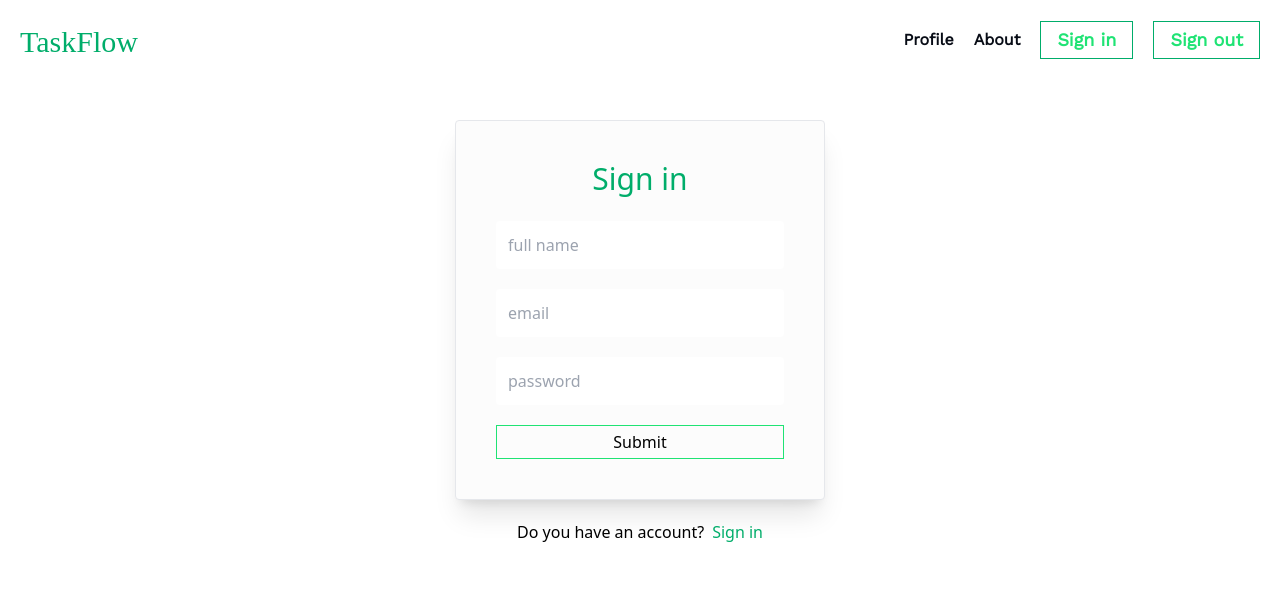
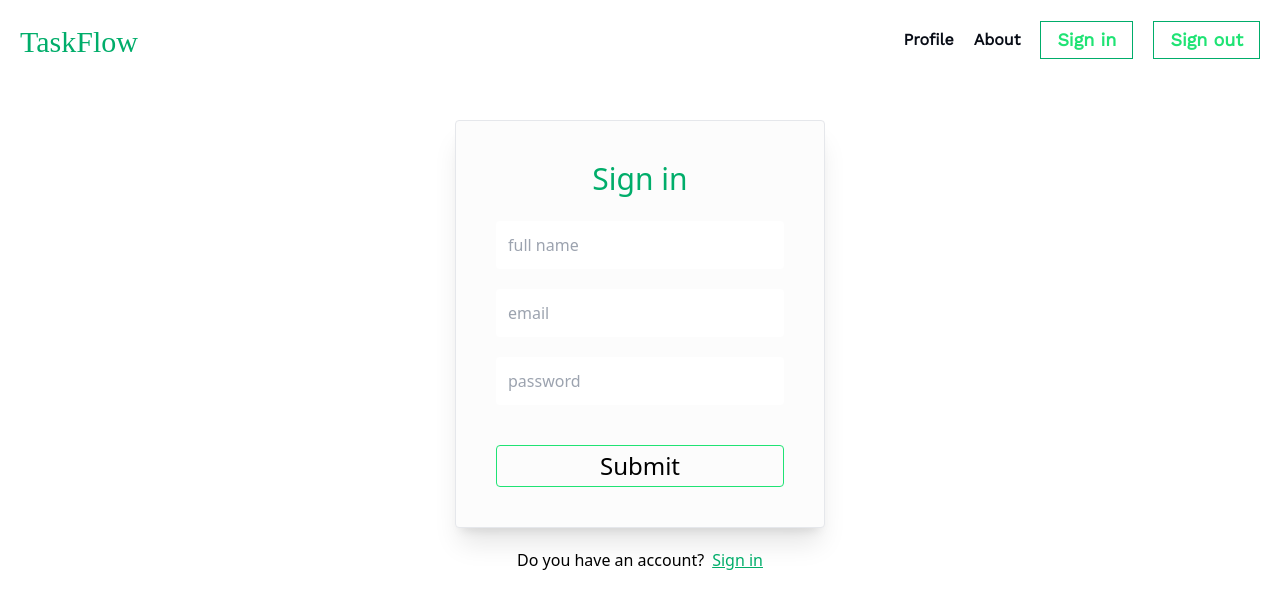
Before and after one commit to Saloni-FED/Task-Flow, a React (Vite) app in the folder client/: page /auth in a window 1280 px wide. Shown: the top 608 px of the page. Built offline with nearby package versions, Linux system fonts and the light colour scheme; a web font is replaced by a local one.

Commit message:
modified auth page

```diff
--- a/client/src/components/auth/Auth.jsx
+++ b/client/src/components/auth/Auth.jsx
@@ -6,13 +6,13 @@ const Auth = () => {
       <div className="border w-fit  p-10 mt-10 bg-custom_white rounded shadow-xl">
         <h1 className="text-center text-3xl text-d_green">Sign in </h1>
         <form action="" className="flex flex-col gap-5 mt-6 w-full items-center justify-center">
-          <input type="text" className="w-full p-3 rounded outline-none" placeholder="full name" />{" "}
-          <input type="email" className="w-full p-3 rounded outline-none" placeholder="email" />{" "}
-          <input type="password" className="w-full p-3 rounded outline-none" placeholder="password" />{" "}
-          <button className="border border-l_green w-72 px-2 py-1">Submit</button>
+          <input type="text" className="input" placeholder="full name" />{" "}
+          <input type="email" className="input" placeholder="email" />{" "}
+          <input type="password" className="input" placeholder="password" />{" "}
+          <button className="border border-l_green w-72 px-2 py-1 text-bold text-2xl mt-5 rounded">Submit</button>
         </form>
       </div>
-      <h2 className="mt-5 ">Do you have an account?<span className="text-d_green ml-2">Sign in</span></h2>
+      <h2 className="mt-5 ">Do you have an account?<span className="text-d_green ml-2 underline">Sign in</span></h2>
     </div>
   );
 };
--- a/client/src/index.css
+++ b/client/src/index.css
@@ -8,4 +8,7 @@
   .buttons {
     @apply border px-4 py-1 text-lg text-l_green border-d_green cursor-pointer;
   }
+  .input {
+    @apply w-full p-3 rounded outline-l_green
+  }
 }
```
